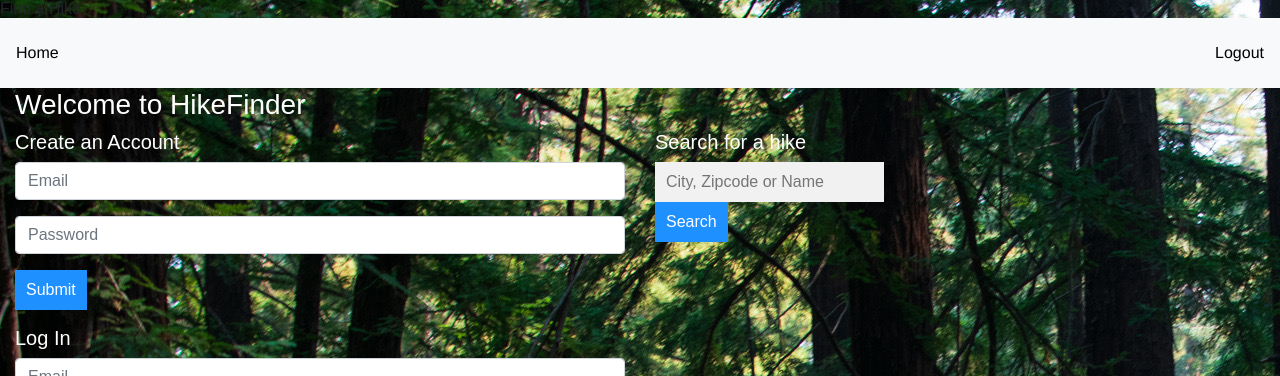
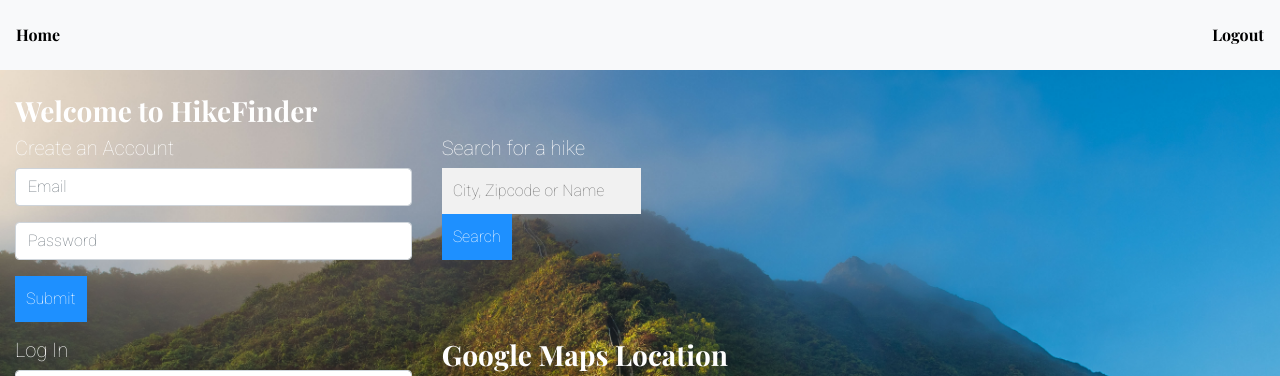
Before and after one commit to stephmow/HikingApp, a Flask app: page / in a window 1280 px wide. Shown: the top 376 px of the page. Run offline with Flask 2, Linux system fonts and the light colour scheme; data that the repository does not hold is empty; some libraries are stand-ins or nearby versions.

Commit message:
Cleaned up some more bugs. Added font styling

```diff
--- a/static/home.js
+++ b/static/home.js
@@ -3,7 +3,6 @@
 
 // HIKE SEARCH - AUTOCOMPLETE
 $.get('/search', (res) => {
-  // console.log('search test')
   // console.log(res)
 
   autocomplete(document.getElementById("hike-search-bar"), res);
@@ -49,7 +48,7 @@ function initAutocomplete() {
             position: new google.maps.LatLng(data[i]['lat'], data[i]['lng']),
             map: map,
             icon: {
-              url: "http://maps.google.com/mapfiles/ms/icons/blue-dot.png"
+              url: "http://maps.google.com/mapfiles/ms/icons/yellow-dot.png"
             },
           });
 
@@ -66,8 +65,6 @@ function initAutocomplete() {
 
         }
 
-
-
     });
 
     $.get('/ratings/map.json', (data) => {
@@ -82,6 +79,10 @@ function initAutocomplete() {
           marker = new google.maps.Marker({
             position: new google.maps.LatLng(data[i]['lat'], data[i]['lng']),
             map: map,
+            icon: {
+              url: "http://maps.google.com/mapfiles/ms/icons/green-dot.png"
+            },
+
           });
         };
     });
@@ -95,6 +96,7 @@ function initAutocomplete() {
 $('#user-login').on('submit', (evt) => {
   evt.preventDefault();
   // console.log('test from user-login script');
+
 
   const formInputs = {
     'email': $('#login-email').val(),
--- a/static/map.js
+++ b/static/map.js
@@ -20,13 +20,16 @@ function initAutocomplete() {
         zoom: 8,
         center: latlng,
         mapTypeId: "roadmap"
+
     });
 
     // The marker, positioned at given coordinates
     const marker = new google.maps.Marker({
         position: latlng,
         map: map,
-        // styles: myHikeStyle
+        icon: {
+            url: "http://maps.google.com/mapfiles/ms/icons/blue-dot.png"
+        }
     });
 
     });
--- a/static/style.css
+++ b/static/style.css
@@ -7,23 +7,29 @@
   }
 
 
+.container-fluid {
+  background: url("/static/hike_4.jpg") no-repeat center center;
+  background-size: cover;
+}
+
 /* Optional: Makes the sample page fill the window. */
 html,
 body {
   height: 100%;
   margin: 0;
   padding: 0;
+  font-family: 'Roboto', sans-serif;
 }
 
 #description {
-  font-family: Roboto;
+  font-family: 'Roboto', sans-serif;
   font-size: 15px;
-  font-weight: 300;
+  /* font-weight: 300; */
 }
 
-#infowindow-content .title {
+/* #infowindow-content .title {
   font-weight: bold;
-}
+} */
 
 #infowindow-content {
   display: none;
@@ -41,7 +47,7 @@ body {
   outline: none;
   box-shadow: 0 2px 6px rgba(0, 0, 0, 0.3);
   background-color: #fff;
-  font-family: Roboto;
+  font-family: 'Roboto', sans-serif;
 }
 
 #pac-container {
@@ -55,14 +61,14 @@ body {
 }
 
 .pac-controls label {
-  font-family: Roboto;
+  font-family: 'Roboto', sans-serif;
   font-size: 13px;
   font-weight: 300;
 }
 
 #pac-input {
   background-color: #fff;
-  font-family: Roboto;
+  font-family: 'Roboto', sans-serif;
   font-size: 15px;
   font-weight: 300;
   margin-left: 12px;
@@ -86,19 +92,6 @@ body {
 #target {
   width: 345px;
 }
-
-
-
-/*
-#user-bookmarks {
-  display:none;
-}
-
-
-#user-ratings {
-  display:none;
-} */
-
 
 
 /* For star rating  */
@@ -146,7 +139,7 @@ body {
 /* end star rating  */
 
 .navbar a{
-  font-family: Helvetica Neue, Helvetica, Arial, sans-serif !important;
+  font-family: 'Playfair Display', serif;
   font-size: 16px;
   color: black;
 }
@@ -161,6 +154,7 @@ h1{
 
 h3{
   color:white;
+  font-family: 'Playfair Display', serif;
 }
 
 h5{
@@ -185,8 +179,9 @@ h5{
 /* for autocomplete bar  */
 * { box-sizing: border-box; }
 body {
-  font: 16px Arial;
-}
+  font: 16px;
+  font-family: 'Roboto', sans-serif;}
+
 .autocomplete {
   /*the container must be positioned relative:*/
   position: relative;
--- a/templates/base.html
+++ b/templates/base.html
@@ -10,18 +10,14 @@
           integrity="sha384-ggOyR0iXCbMQv3Xipma34MD+dH/1fQ784/j6cY/iJTQUOhcWr7x9JvoRxT2MZw1T"
           crossorigin="anonymous">
 
-    <link href="/static/style.css"
-          rel="stylesheet">
-
     <script src="https://code.jquery.com/jquery-3.6.0.js"
           integrity="sha256-H+K7U5CnXl1h5ywQfKtSj8PCmoN9aaq30gDh27Xc0jk="
           crossorigin="anonymous"></script>
 
-    <!-- stylesheets for nav bar  -->
-    <script src="https://ajax.googleapis.com/ajax/libs/jquery/3.5.1/jquery.min.js"></script>
-    <script src="https://maxcdn.bootstrapcdn.com/bootstrap/3.4.1/js/bootstrap.min.js"></script>
-    <link href="https://fonts.googleapis.com/css?family=Montserrat"
-          rel="stylesheet">
+    <!-- font for headers and body  -->
+    <link rel="preconnect" href="https://fonts.googleapis.com">
+    <link rel="preconnect" href="https://fonts.gstatic.com" crossorigin>
+    <link href="https://fonts.googleapis.com/css2?family=Playfair+Display:wght@700&family=Roboto:wght@100&display=swap" rel="stylesheet">
 
     <!-- Google Map with Search Bar  -->
    <script src="https://maps.googleapis.com/maps/api/js?key=AIzaSyAL_bzgASPsBIykii9DoVNQAn3PychoOvs&callback=initAutocomplete&libraries=places&v=weekly&channel=2"
@@ -35,6 +31,9 @@
             integrity="sha384-Q6E9RHvbIyZFJoft+2mJbHaEWldlvI9IOYy5n3zV9zzTtmI3UksdQRVvoxMfooAo" crossorigin="anonymous"></script>
     <script src="https://stackpath.bootstrapcdn.com/bootstrap/4.4.1/js/bootstrap.min.js"
             integrity="sha384-wfSDF2E50Y2D1uUdj0O3uMBJnjuUD4Ih7YwaYd1iqfktj0Uod8GCExl3Og8ifwB6" crossorigin="anonymous"></script>
+
+    <link href="/static/style.css"
+    rel="stylesheet">
 
     {% block title %}{% endblock %}
 
--- a/templates/homepage.html
+++ b/templates/homepage.html
@@ -1,19 +1,18 @@
 {% extends 'base.html' %}
 
-{% block title %}Find a Hike{% endblock %}
+{% block title %}{% endblock %}
 
 {% block head %}{% endblock %}
 
 
 {% block body %}
-<body background="/static/hike_2.jpg">
 
 <div class="container-fluid">
 
   <div class="row">
 
     <div class="col-10">
-
+      <br>
       <h3 id="myHeader">Welcome to HikeFinder <span id="userName"></span></h3>
 
     </div>
@@ -25,7 +24,7 @@
 
   <div class="row">
 
-    <div class="col-6">
+    <div class="col-4">
 
 
       {% if user_login == None %}
@@ -51,9 +50,7 @@
 
       {% endif %}
 
-    <div id = "login-jinja">
       {% if user_login %}
-    </div>
 
         <div id="user-bookmarks" >
 
@@ -75,14 +72,12 @@
           </ul>
 
         </div>
-    <div id = "login-jinja">
       {% endif %}
-    </div>
 
 
     </div>
 
-    <div class="col-6">
+    <div class="col-8">
       <div class="ui-widget">
         <form id = "hike-search" action="/hikeList" autocomplete="off">
 
@@ -106,7 +101,7 @@
 
   <div class="row">
 
-    <div class="col-6">
+    <div class="col-4">
 
 
 
@@ -161,15 +156,13 @@
           </ul>
 
         </div>
-        <div id = "login-jinja">
 
       {% endif %}
-    </div>
 
 
     </div>
 
-    <div class="col-6">
+    <div class="col-8">
 
         <!-- For google map  -->
         <h3>Google Maps Location</h3>
```
Also changed, not shown: templates/homepage-loggedin.html (+4 -7 lines), static/hike_3.jpg (added), static/hike_4.jpg (added).
